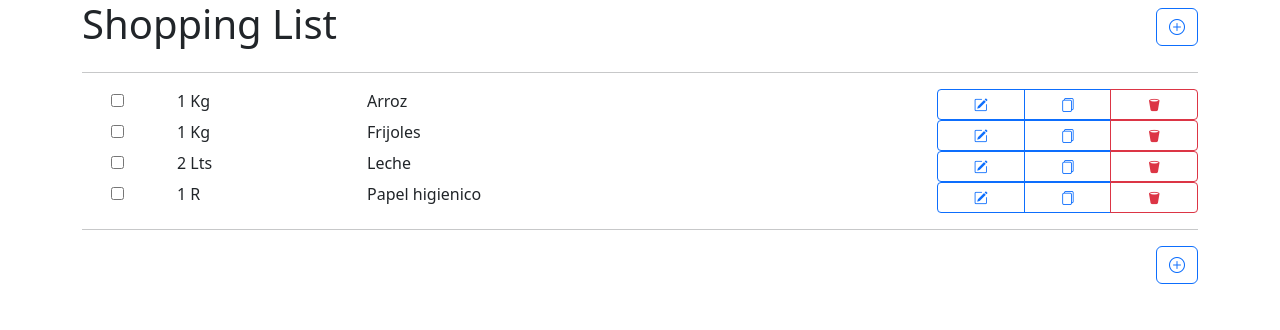
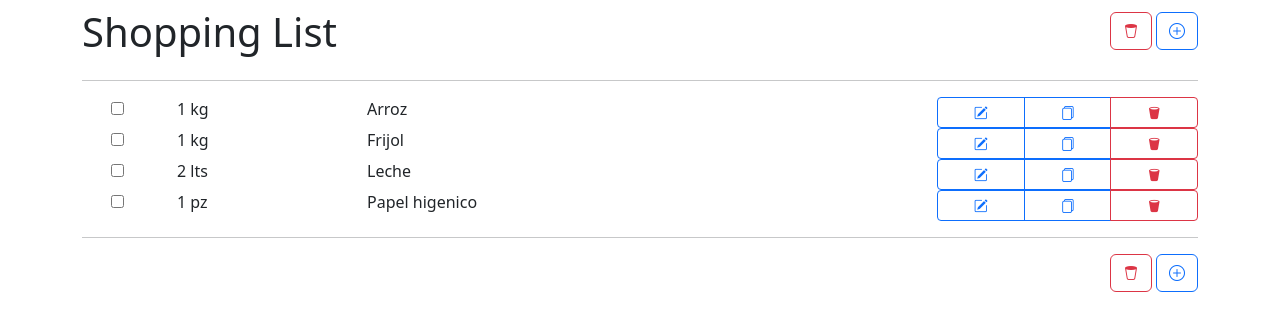
Before and after one commit to hackerboy09/shopping_list, a React (Vite) app: page / in a window 1280 px wide. Shown: the top 330 px of the page. Built offline with nearby package versions, Linux system fonts and the light colour scheme.

Commit message:
Solucion al agregar productos y borrar la lista

```diff
--- /dev/null
+++ b/components/ClearListButton.jsx
@@ -0,0 +1,31 @@
+import Swal from "sweetalert2"
+
+const ClearListButton = ({ setListItems }) => {
+
+    const clearList = async () => {
+        const { isConfirmed } = await Swal.fire({
+            title: 'Are you sure?',
+            text: "You won't be able to revert this!",
+            icon: 'warning',
+            showCancelButton: true,
+            confirmButtonText: 'Yes, delete it!',
+            confirmButtonColor: '#3085d6',
+            cancelButtonColor: '#d33',
+        })
+        if (isConfirmed) {
+            setListItems([])
+        }
+    }
+
+    return (
+        <button
+            className="btn btn-outline-danger me-1"
+            onClick={clearList}
+            type="button"
+        >
+            <i className="bi bi-trash2"></i>
+        </button>
+    )
+}
+
+export default ClearListButton
--- a/components/NewItemButton.jsx
+++ b/components/NewItemButton.jsx
@@ -26,7 +26,7 @@ const {value} = await Swal.fire({
 setListItems([
   ...listItems,
   {
-    id: listItems.lengh + 1,
+    id: `${listItems.lengh + 1}`,
     ...value,
     checked :false,
   }
--- a/src/App.jsx
+++ b/src/App.jsx
@@ -1,35 +1,36 @@
 import { useState } from "react"
 import ListItem from "../components/ListItem";
+import ClearListButton from "../components/ClearListButton";
 import NewItemButton from "../components/NewItemButton";
 
 function App() {
-const [listItems, setListItems] = useState( [
+  const [listItems, setListItems] = useState([
     {
       id: "1",
       name: "Arroz",
       quantity: 1,
-  unit: "Kg",
+      unit: "kg",
       checked: false,
     },
     {
       id: "2",
-  name: "Frijoles",
+      name: "Frijol",
       quantity: 1,
-  unit: "Kg",
+      unit: "kg",
       checked: false,
     },
     {
       id: "3",
-  name: "Leche",
+      name: " Leche",
       quantity: 2,
-  unit: "Lts",
+      unit: "lts",
       checked: false,
     },
     {
       id: "4",
-  name: "Papel higienico",
+      name: " Papel higenico",
       quantity: 1,
-  unit: "R",
+      unit: "pz",
       checked: false,
     },
   ])
@@ -45,41 +46,39 @@ const handleItemChecked = (e) => {
   }
 
   return (
-    <div className="container text-center">
+    <div className="container text-center mt-2">
       <div className="row">
         <div className="col text-start">
           <h1>Shopping List</h1>
         </div>
-        <div className="col text-end mt-2">
-          <NewItemButton listItems={listItems} setListItems={setListItems} />
+        <div className="col text-end mt-1">
+          <ClearListButton setListItems={setListItems} />
+          <NewItemButton listItems= {listItems} setListItems={setListItems} />
         </div>
       </div>
       <hr />
-
       {
         listItems.map((item) => (
           <ListItem
-          id= {item.id}
-          name= {item.name}
-          quantity= {item.quantity}
-          unit= {item.unit}
-          checked= {item.checked}
-          handleItemChecked= {item.handleItemChecked}
+            id={item.id}
+            name={item.name}
+            quantity={item.quantity}
+            unit={item.unit}
+            checked={item.checked}
+            handleItemChecked={handleItemChecked}
           />
         ))
       }
 
       <hr />
-      <div className="row">
+
       <div className="col text-end">
-      <NewItemButton listItems={listItems} setListItems={setListItems} />
-      </div>
+        <ClearListButton setListItems={setListItems} />
+        <NewItemButton />
       </div>
 
     </div>
-
   )
-
 }
 
 export default App
```
Lines whose indentation alone changed are shown as unchanged.
